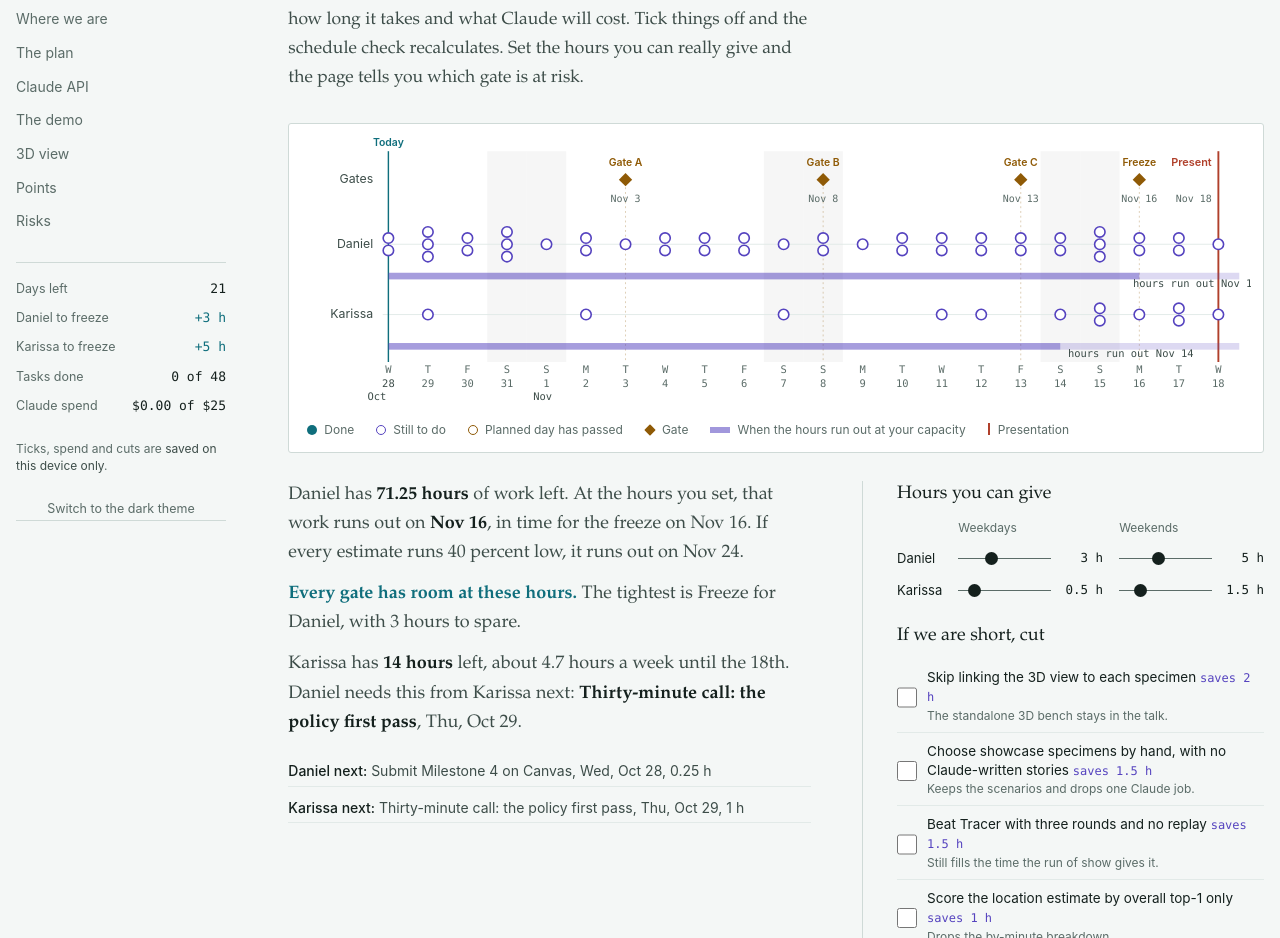
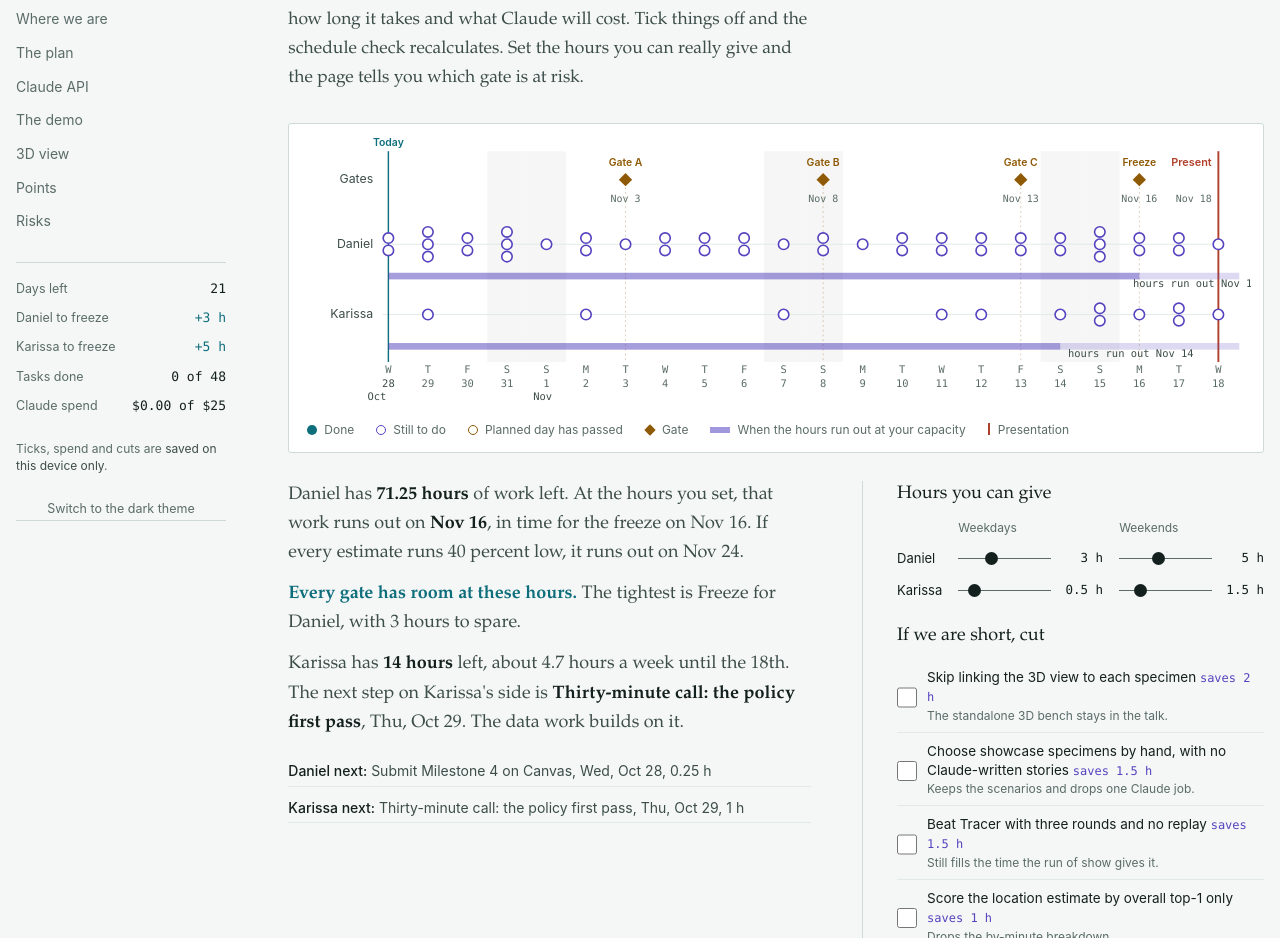
Before and after one commit to scalinity/Tracer, a plain HTML site: page visuals/plan.html in a window 1280 px wide. Shown: the part 238-1176 px from the top of the page. Drawn offline with Linux system fonts and the light colour scheme; files whose address does not match are found by name.

Commit message:
Soften the line about the next step on Karissa's side

```diff
--- a/visuals/plan.html
+++ b/visuals/plan.html
@@ -1271,7 +1271,7 @@ function verdictHtml(sch){
     const mine = TASKS.filter(t => (t.who.K || 0) > 0 && !taskDone(st, t.id) && effHours(t, "K", st) > 0).sort(byDay);
     const blocker = mine.find(t => TASKS.some(x => (x.needs || []).includes(t.id) && (x.who.D || 0) > 0 && !taskDone(st, x.id)));
     const nx = blocker || mine[0];
-    out.push(`<p>Karissa has <b>${fmtH(K.total)} hours</b> left, about ${num(K.total / (daysToGo / 7), 1)} hours a week until the 18th. ${blocker ? `Daniel needs this from Karissa next: <b>${esc(nx.t)}</b>, ${dwk(taskDay(nx))}.` : nx ? `Karissa's next task is <b>${esc(nx.t)}</b>, ${dwk(taskDay(nx))}.` : ""}</p>`);
+    out.push(`<p>Karissa has <b>${fmtH(K.total)} hours</b> left, about ${num(K.total / (daysToGo / 7), 1)} hours a week until the 18th. ${blocker ? `The next step on Karissa's side is <b>${esc(nx.t)}</b>, ${dwk(taskDay(nx))}. The data work builds on it.` : nx ? `Karissa's next task is <b>${esc(nx.t)}</b>, ${dwk(taskDay(nx))}.` : ""}</p>`);
   }
   const saved = cutsSavedTotal();
   if (saved > 0) out.push(`<p>Cuts in effect take out <b>${fmtH(saved)} hours</b>.</p>`);
```
